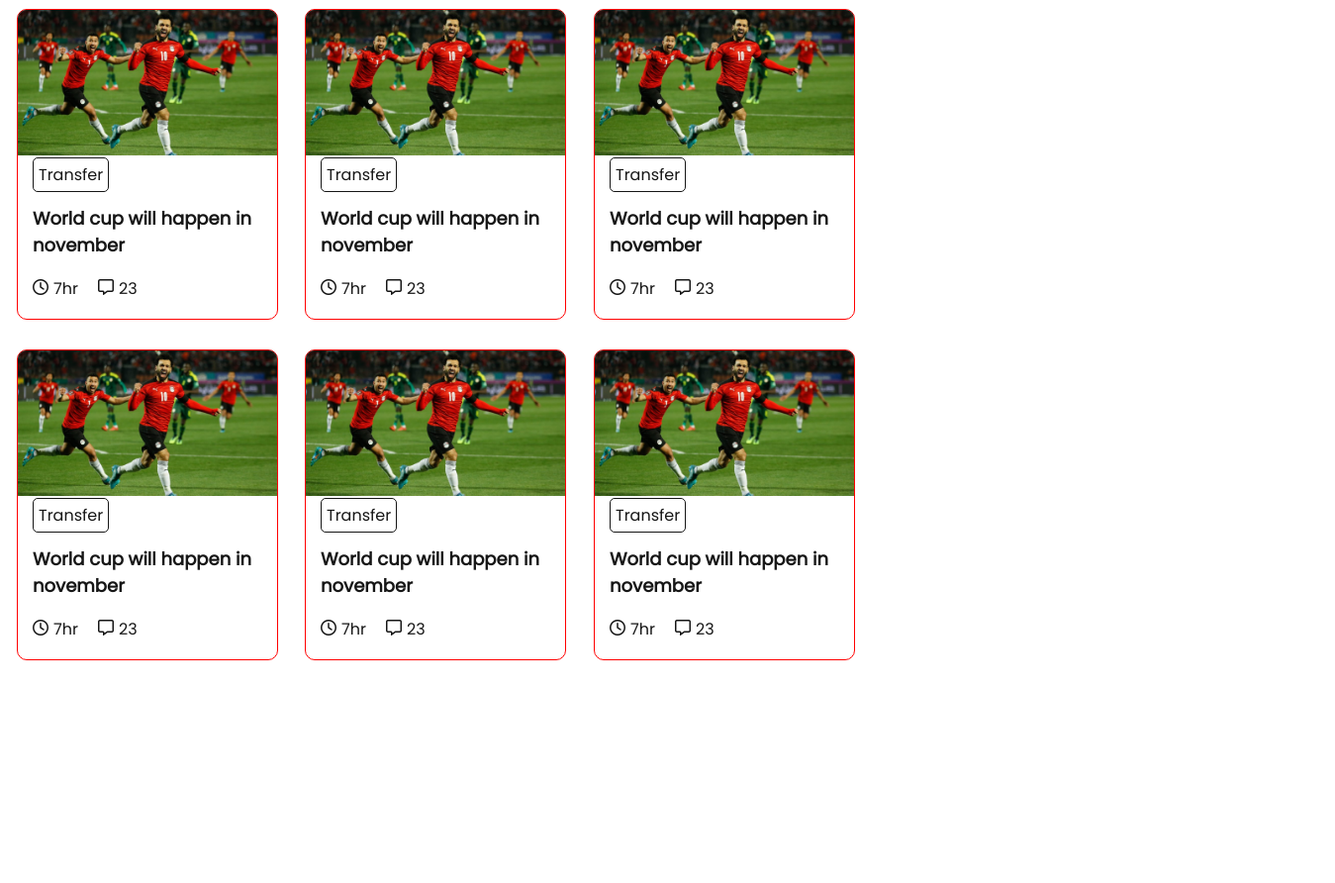
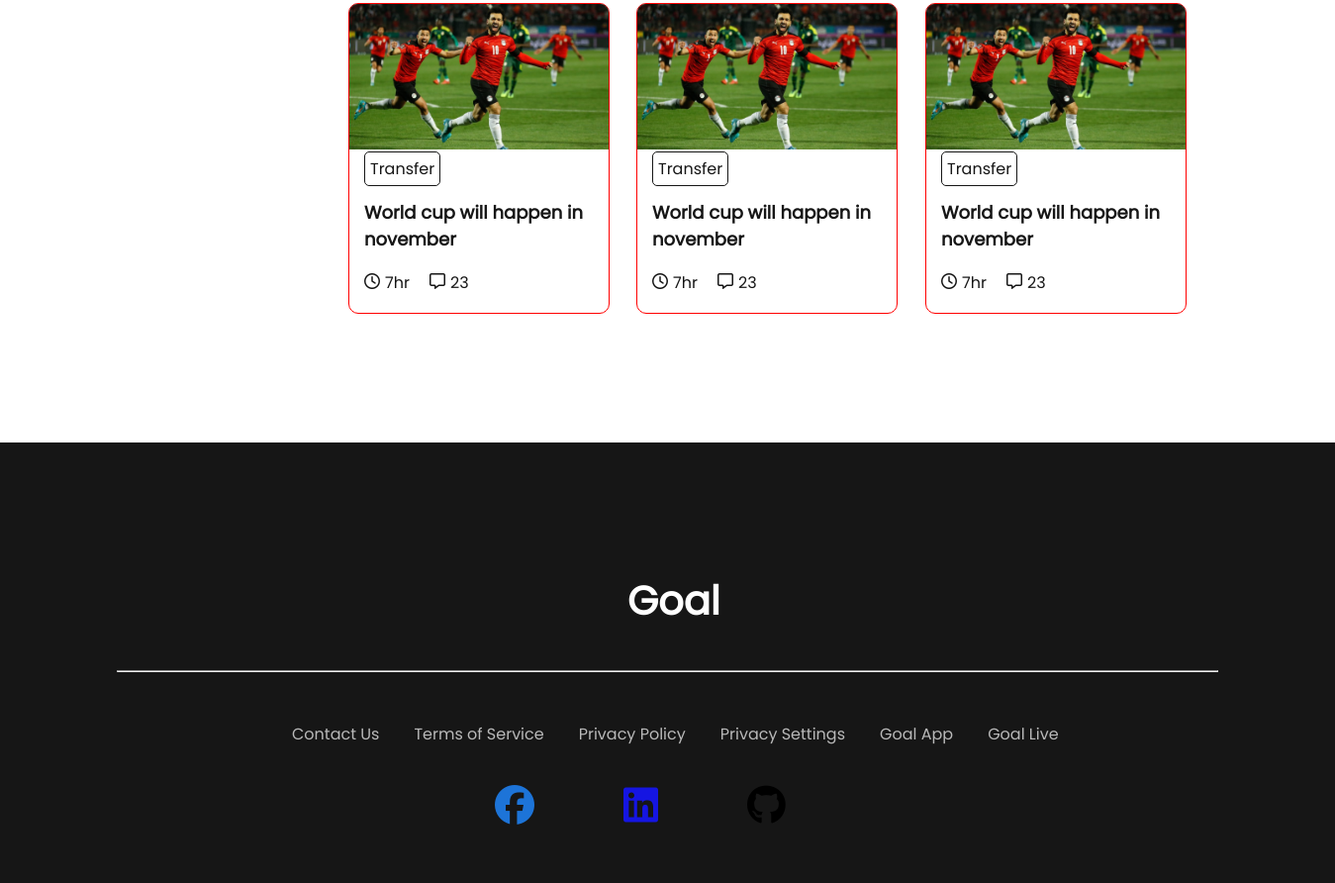
Before and after one commit to MDAFFAN7/world-cup-upcoming-matches, a plain HTML site: page index.html in a window 1280 px wide. Shown: the part 1136-2028 px from the top of the page at 99% size, 1349 px wide, since content can reach past the window. Before the commit the page ends 1803 px from the top, so only its background shows below. Drawn offline with Linux system fonts and the light colour scheme.

Commit message:
first commit

```diff
--- a/index.html
+++ b/index.html
@@ -45,6 +45,7 @@
         <img src="assets/ronaldo.png" alt="" />
       </div>
     </header>
+    <section>
       <!-- navigation -->
       <nav>
         <div class="links">
@@ -60,6 +61,7 @@
         </div>
       </nav>
       <!-- nwes -->
+
       <article>
         <div class="all-box">
           <div class="box one">
@@ -166,5 +168,40 @@
           </div>
         </div>
       </article>
+    </section>
+    <!-- last part -->
+    <footer>
+      <h1>Goal</h1>
+      <hr />
+      <div class="all-last-link">
+        <div class="last-link-1"><a href="">Contact Us</a></div>
+        <div class="last-link-2"><a href="">Terms of Service</a></div>
+        <div class="last-link-3"><a href="">Privacy Policy</a></div>
+        <div class="last-link-4"><a href="">Privacy Settings</a></div>
+        <div class="last-link-5"><a href="">Goal App</a></div>
+        <div class="last-link-6"><a href="">Goal Live</a></div>
+      </div>
+      <div class="all-social-media">
+        <div class="facebook">
+          <a
+            target="_blank"
+            href="https://www.facebook.com/profile.php?id=100082251263342"
+            ><i class="fa-brands fa-facebook"></i
+          ></a>
+        </div>
+        <div class="linkedin">
+          <a
+            target="_blank"
+            href="https://www.linkedin.com/in/md-affan-024627244/"
+            ><i class="fa-brands fa-linkedin"></i
+          ></a>
+        </div>
+        <div class="github">
+          <a target="_blank" href="https://github.com/MDAFFAN7"
+            ><i class="fa-brands fa-github"></i
+          ></a>
+        </div>
+      </div>
+    </footer>
   </body>
 </html>
--- a/style.css
+++ b/style.css
@@ -104,6 +104,10 @@ nav{
     font-weight: 500;
     font-size: 16px;
 }
+section{
+    display: flex;
+
+}
 .all-box{
     display: grid;
     grid-template-columns: repeat(3, 300px);
@@ -185,3 +189,67 @@ nav{
     margin-left: 5px;
     color: #161616;
 }
+footer{
+    background-color: #161616;
+    height: 445px;
+    width: 1349px;
+    margin: 0%;
+    margin-top: 130px;
+}
+footer h1{
+    font-size: 40px;
+    font-weight: 600;
+    margin: 0%;
+    margin-left: 634px;
+    padding-top: 130px;
+    color: #FFFFFF;
+}
+hr{
+    margin-left: 118px;
+    margin-right: 118px;
+    margin-top: 40px;
+}
+.all-last-link{
+    display: flex;
+    margin-top: 50px;
+}
+.all-last-link a{
+    text-decoration: none;
+    color: #b9b9b9;
+}
+.last-link-1{
+    margin-left: 295px;
+}
+.last-link-2{
+    margin-left: 35px;
+}
+.last-link-3{
+    margin-left: 35px;
+}
+.last-link-4{
+    margin-left: 35px;
+}
+.last-link-5{
+    margin-left: 35px;
+}
+.last-link-6{
+    margin-left: 35px;
+}
+.all-social-media{
+    font-size: 40px;
+    display: flex;
+    margin-top: 30px;
+    padding-left: 500px;
+}
+.facebook a{
+    color: rgb(29, 116, 216);
+
+}
+.linkedin a{
+    color: rgb(21, 21, 226);
+    padding-left: 90px;
+}
+.github a{
+    color: black;
+    padding-left: 90px;
+}
```
Lines whose indentation alone changed are shown as unchanged.
